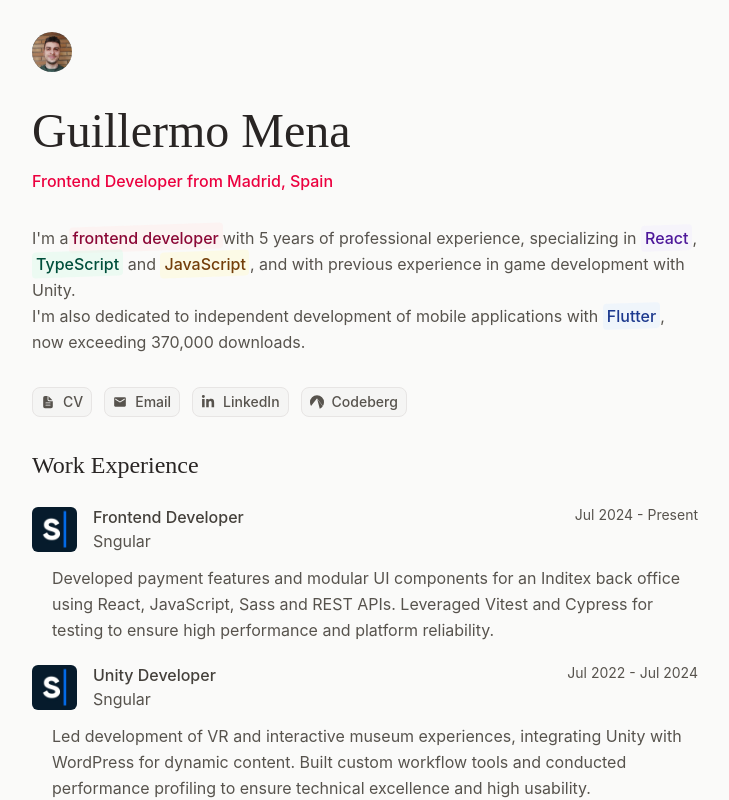
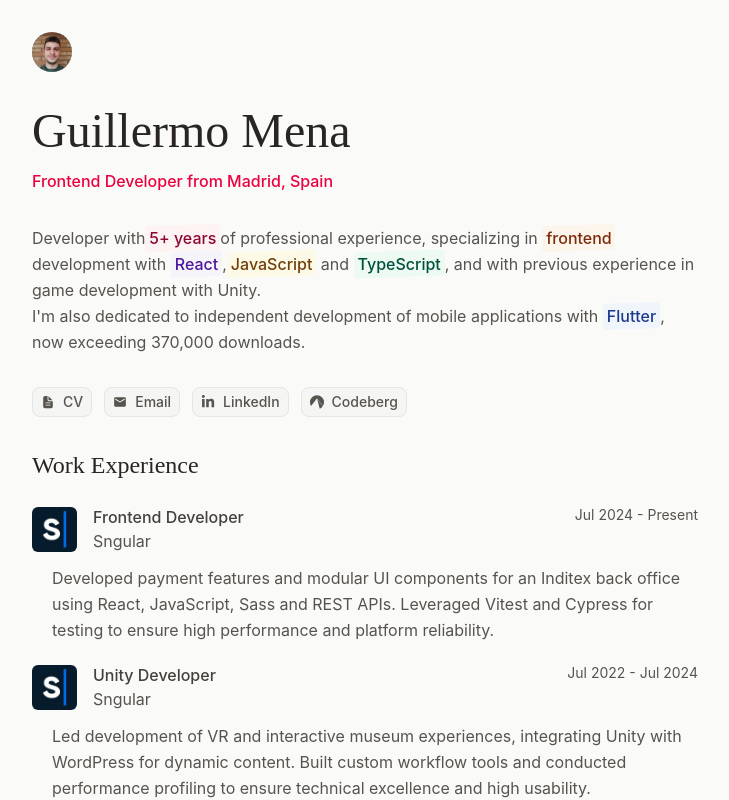
Before and after one commit to menit0/menito.dev, a React (Vite) app: page / in a window 1280 px wide. Shown: the top 800 px of the page, without its empty margins (275-1004 px from the left). Built offline with nearby package versions, Linux system fonts and the light colour scheme.

Commit message:
style: update summary colored texts

```diff
--- a/src/data/data_en.tsx
+++ b/src/data/data_en.tsx
@@ -29,12 +29,13 @@
   about: "Frontend Developer from Madrid, Spain",
   summary: (
     <p className="leading-relaxed">
-      I'm a
-      <ColoredText label="frontend developer" variant="rose" />
-      with 5 years of professional experience, specializing in{" "}
+      Developer with
+      <ColoredText label="5+ years" variant="rose" />
+      of professional experience, specializing in{" "}
+      <ColoredText label="frontend" variant="orange" /> development with{" "}
       <ColoredText label="React" variant="violet" />,
-      <ColoredText label="TypeScript" variant="emerald" /> and{" "}
-      <ColoredText label="JavaScript" variant="yellow" />, and with previous
+      <ColoredText label="JavaScript" variant="yellow" /> and{" "}
+      <ColoredText label="TypeScript" variant="emerald" />, and with previous
       experience in game development with Unity.
       <br />
       I'm also dedicated to independent development of mobile applications with{" "}
```
